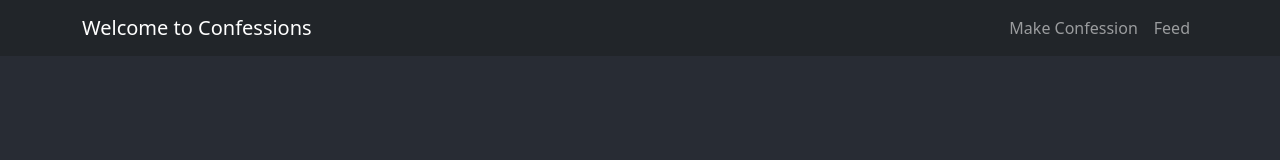
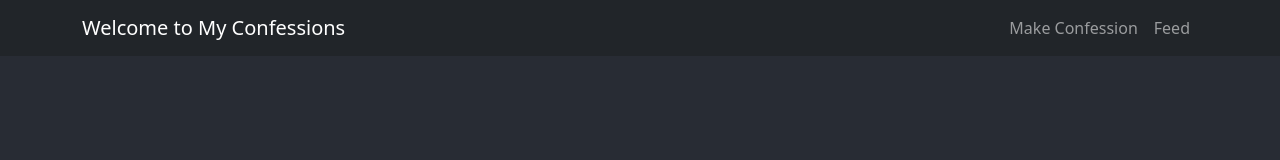
Before and after one commit to thefirsthero/confessions, a React (Create React App) app in the folder frontend/: page / in a window 1280 px wide. Shown: the top 160 px of the page. Built offline with nearby package versions, Linux system fonts and the light colour scheme; no server answers.

Commit message:
changed navbar msg to 'Welcome to My Confessions'

```diff
--- a/frontend/src/components/common/Navbar.js
+++ b/frontend/src/components/common/Navbar.js
@@ -14,7 +14,7 @@ function AppNavbar() {
   return (
     <Navbar expand="lg" bg="dark" variant="dark" expanded={expanded}>
       <Container>
-        <Navbar.Brand href="#home">Welcome to Confessions</Navbar.Brand>
+        <Navbar.Brand href="#home">Welcome to My Confessions</Navbar.Brand>
         <Navbar.Toggle aria-controls="responsive-navbar-nav" onClick={() => setExpanded(!expanded)} />
         <Navbar.Collapse id="responsive-navbar-nav" className="justify-content-end">
           <Nav className="ml-auto">
```
